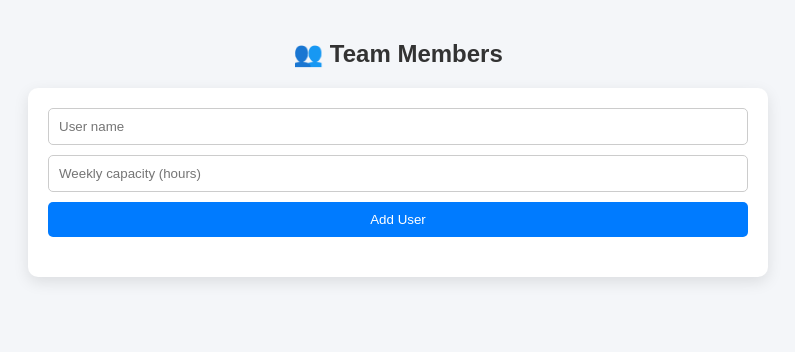
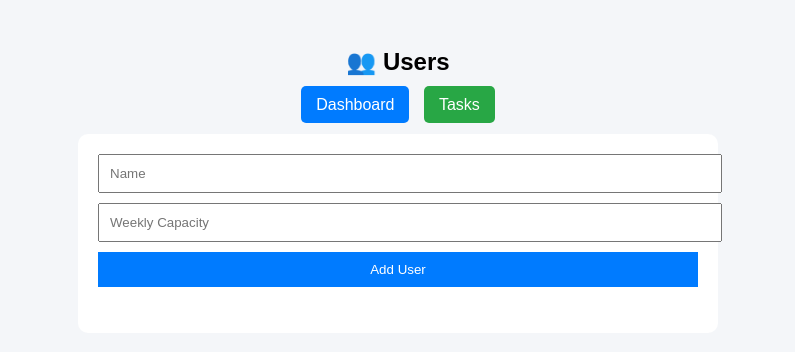
Before and after one commit to obamaeugene8-byte/Biz2, a Flask app: page /users in a window 1280 px wide. Shown: the top 352 px of the page, without its empty margins (242-1037 px from the left). Run offline with Flask 3, Linux system fonts and the light colour scheme; the visitor is signed in with stand-in values (Sample User, id 1).

Commit message:
Update users.html

```diff
--- a/templates/users.html
+++ b/templates/users.html
@@ -4,99 +4,70 @@
     <title>Users</title>
 
     <style>
-        body {
-            font-family: Arial, sans-serif;
-            background: #f4f6f9;
-            margin: 0;
-            padding: 20px;
+        body { font-family: Arial; background:#f4f6f9; padding:20px; }
+        h2 { text-align:center; }
+
+        .nav { text-align:center; margin-bottom:20px; }
+        .nav a {
+            padding:10px 15px;
+            margin:5px;
+            color:white;
+            text-decoration:none;
+            border-radius:5px;
         }
 
-        h2 {
-            text-align: center;
-            color: #333;
+        .dashboard { background:#007bff; }
+        .tasks { background:#28a745; }
+
+        .container {
+            max-width:600px;
+            margin:auto;
+            background:white;
+            padding:20px;
+            border-radius:10px;
         }
 
-        .container {
-            max-width: 700px;
-            margin: auto;
-            background: white;
-            padding: 20px;
-            border-radius: 10px;
-            box-shadow: 0 5px 15px rgba(0,0,0,0.1);
-        }
-
-        form {
-            display: grid;
-            gap: 10px;
-            margin-bottom: 20px;
-        }
-
-        input {
-            padding: 10px;
-            border-radius: 5px;
-            border: 1px solid #ccc;
-            outline: none;
-        }
-
-        input:focus {
-            border-color: #007bff;
+        input, button {
+            width:100%;
+            padding:10px;
+            margin-bottom:10px;
         }
 
         button {
-            padding: 10px;
-            background: #007bff;
-            color: white;
-            border: none;
-            border-radius: 5px;
-            cursor: pointer;
-        }
-
-        button:hover {
-            background: #0056b3;
-        }
-
-        ul {
-            list-style: none;
-            padding: 0;
+            background:#007bff;
+            color:white;
+            border:none;
         }
 
         li {
-            background: #f8f9fa;
-            margin-bottom: 8px;
-            padding: 10px;
-            border-radius: 5px;
-            border-left: 5px solid #28a745;
-            display: flex;
-            justify-content: space-between;
-        }
-
-        .capacity {
-            font-weight: bold;
-            color: #555;
+            background:#f2f2f2;
+            padding:10px;
+            margin-bottom:5px;
+            border-radius:5px;
         }
     </style>
 </head>
 
 <body>
 
-<h2>👥 Team Members</h2>
+<h2>👥 Users</h2>
+
+<div class="nav">
+    <a href="/" class="dashboard">Dashboard</a>
+    <a href="/tasks" class="tasks">Tasks</a>
+</div>
 
 <div class="container">
 
-    <!-- USER FORM -->
 <form method="POST">
-        <input name="name" placeholder="User name" required>
-        <input name="capacity" placeholder="Weekly capacity (hours)" required>
+    <input name="name" placeholder="Name" required>
+    <input name="capacity" placeholder="Weekly Capacity" required>
     <button type="submit">Add User</button>
 </form>
 
-    <!-- USER LIST -->
 <ul>
 {% for u in users %}
-        <li>
-            <span>{{ u.name }}</span>
-            <span class="capacity">{{ u.weekly_capacity }} hrs/week</span>
-        </li>
+    <li>{{ u.name }} - {{ u.weekly_capacity }} hrs/week</li>
 {% endfor %}
 </ul>
 
```
Lines whose indentation alone changed are shown as unchanged.
